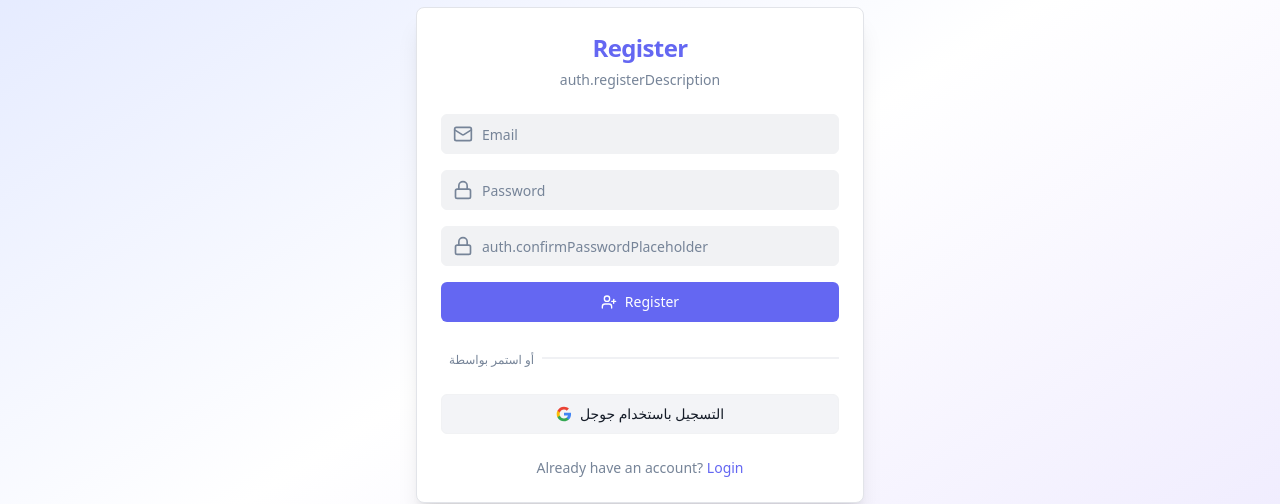
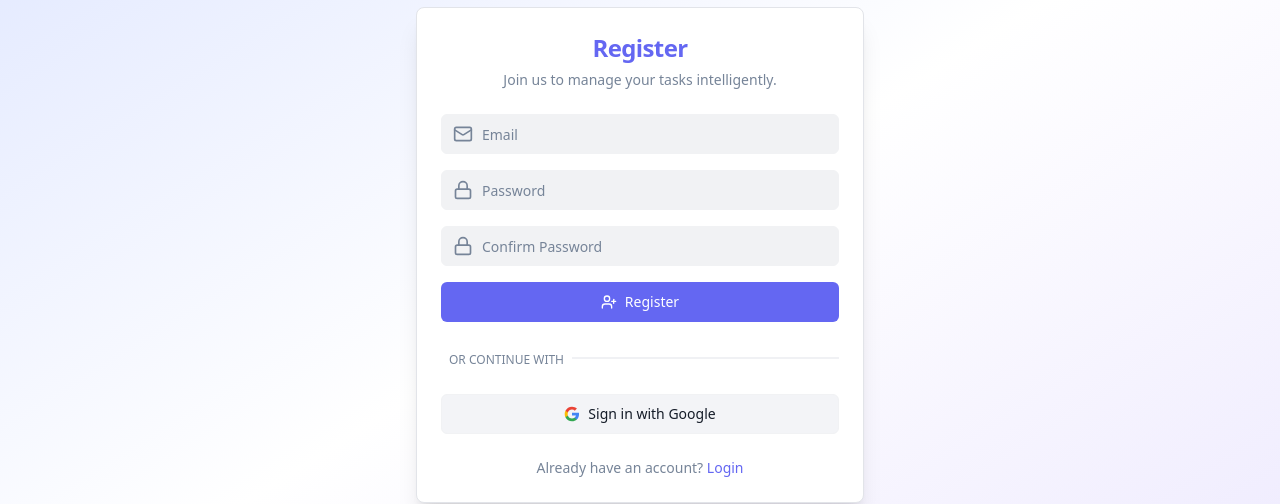
Before and after one commit to trefaeezk/AI-TASKS-public, a Next.js app: page /signup in a window 1280 px wide. Shown: the part 145-649 px from the top of the page. Built offline with nearby package versions, Linux system fonts and the light colour scheme; no server answers; the database is empty.

Commit message:
Add internationalization support to signup page

```diff
--- a/src/app/(auth)/signup/page.tsx
+++ b/src/app/(auth)/signup/page.tsx
@@ -138,7 +138,7 @@ export default function SignupPage() {
       <div className="relative my-6">
         <Separator className="absolute left-0 top-1/2 w-full -translate-y-1/2" />
         <span className="relative z-10 bg-card px-2 text-xs uppercase text-muted-foreground">
-          أو استمر بواسطة
+          {t('auth.orContinueWith')}
         </span>
       </div>
 
@@ -149,7 +149,7 @@ export default function SignupPage() {
         disabled={loading}
       >
          {loading ? <Loader2 className="animate-spin h-5 w-5" /> : <GoogleIcon className="h-5 w-5" />}
-        <span>التسجيل باستخدام جوجل</span>
+        <span>{t('auth.signInWithGoogle')}</span>
       </Button>
     </AuthFormWrapper>
   );
--- a/src/locales/ar.ts
+++ b/src/locales/ar.ts
@@ -110,11 +110,16 @@ const ar = {
     logoutConfirmation: "هل أنت متأكد أنك تريد تسجيل الخروج؟",
     logoutSuccess: "تم تسجيل الخروج بنجاح",
     loginDescription: "مرحبًا بعودتك! قم بتسجيل الدخول للوصول إلى مهامك.",
+    registerDescription: "انضم إلينا لإدارة مهامك بذكاء.",
     emailPlaceholder: "البريد الإلكتروني",
     passwordPlaceholder: "كلمة المرور",
+    confirmPasswordPlaceholder: "تأكيد كلمة المرور",
+    confirmPasswordRequired: "تأكيد كلمة المرور مطلوب",
+    passwordsDoNotMatch: "كلمتا المرور غير متطابقتين",
     invalidEmail: "البريد الإلكتروني غير صالح",
     passwordMinLength: "كلمة المرور يجب أن تكون على الأقل {length} أحرف",
     loginFailed: "فشل تسجيل الدخول. يرجى التحقق من بيانات الاعتماد الخاصة بك.",
+    signupFailed: "فشل إنشاء الحساب. قد يكون البريد الإلكتروني مستخدمًا بالفعل.",
     googleSignInFailed: "فشل تسجيل الدخول باستخدام جوجل.",
     orContinueWith: "أو استمر بواسطة",
     signInWithGoogle: "تسجيل الدخول باستخدام جوجل",
--- a/src/locales/en.ts
+++ b/src/locales/en.ts
@@ -109,11 +109,16 @@ const en = {
     logoutConfirmation: "Are you sure you want to logout?",
     logoutSuccess: "Logged out successfully",
     loginDescription: "Welcome back! Log in to access your tasks.",
+    registerDescription: "Join us to manage your tasks intelligently.",
     emailPlaceholder: "Email",
     passwordPlaceholder: "Password",
+    confirmPasswordPlaceholder: "Confirm Password",
+    confirmPasswordRequired: "Confirm password is required",
+    passwordsDoNotMatch: "Passwords do not match",
     invalidEmail: "Invalid email",
     passwordMinLength: "Password must be at least {length} characters",
     loginFailed: "Login failed. Please check your credentials.",
+    signupFailed: "Failed to create account. Email might already be in use.",
     googleSignInFailed: "Failed to sign in with Google.",
     orContinueWith: "Or continue with",
     signInWithGoogle: "Sign in with Google",
```
